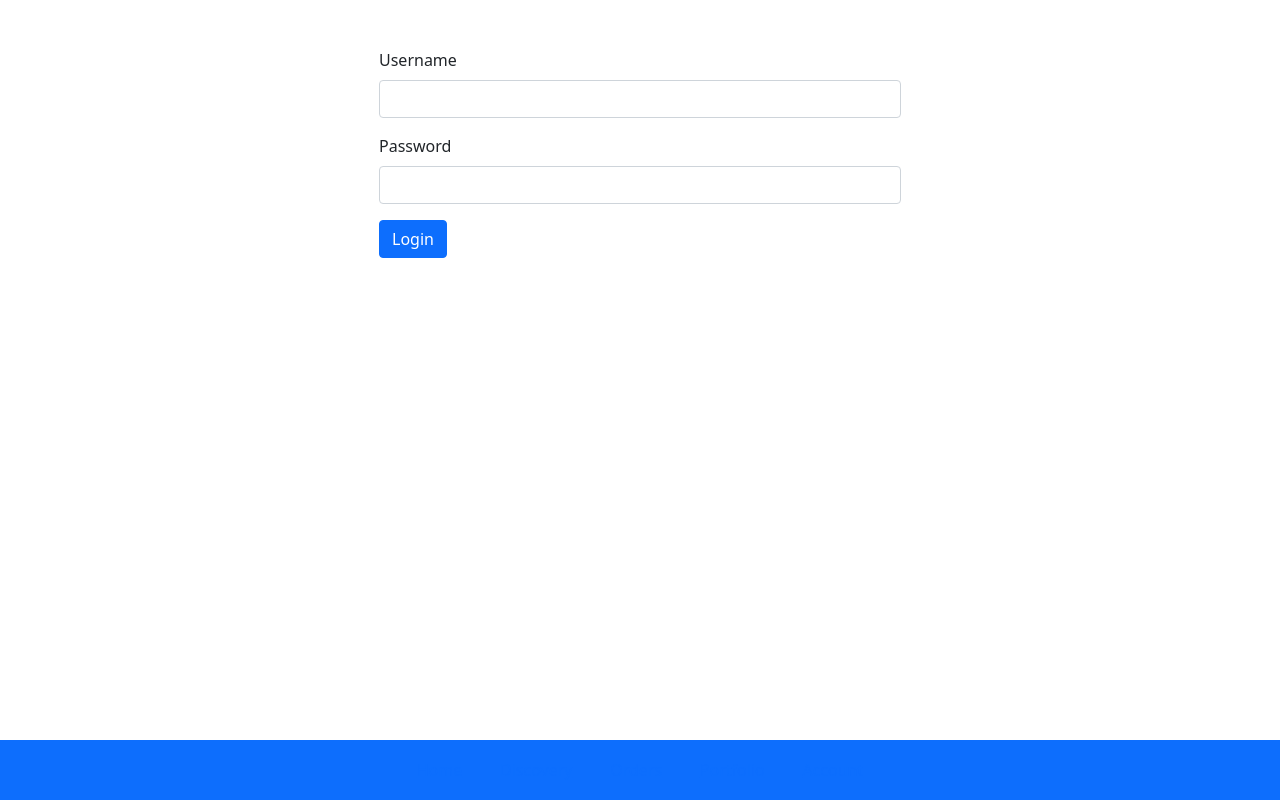
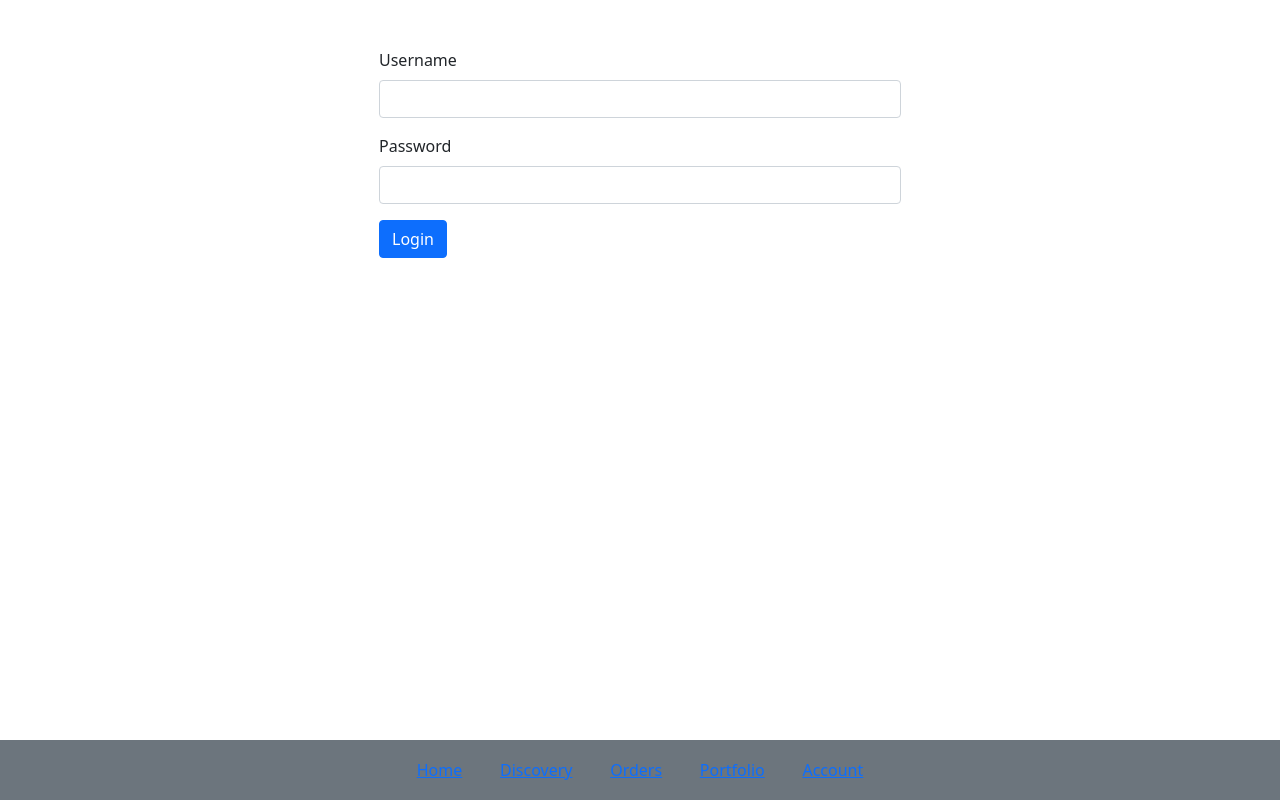
Before and after one commit to MihaiBlebea/trade-webapp, a Vue app: page /#/login in a window 1280 px wide. Built offline with nearby package versions, Linux system fonts and the light colour scheme.

Commit message:
change footer

```diff
--- a/src/components/FixedFooter.vue
+++ b/src/components/FixedFooter.vue
@@ -1,5 +1,5 @@
 <template>
-	<footer class="footer bg-primary footer-fixed">
+	<footer class="footer bg-secondary footer-fixed">
 		<div class="container">
 			<div class="row justify-content-center mb-2">
 				<div class="col-12 col-md-6 row">
```
